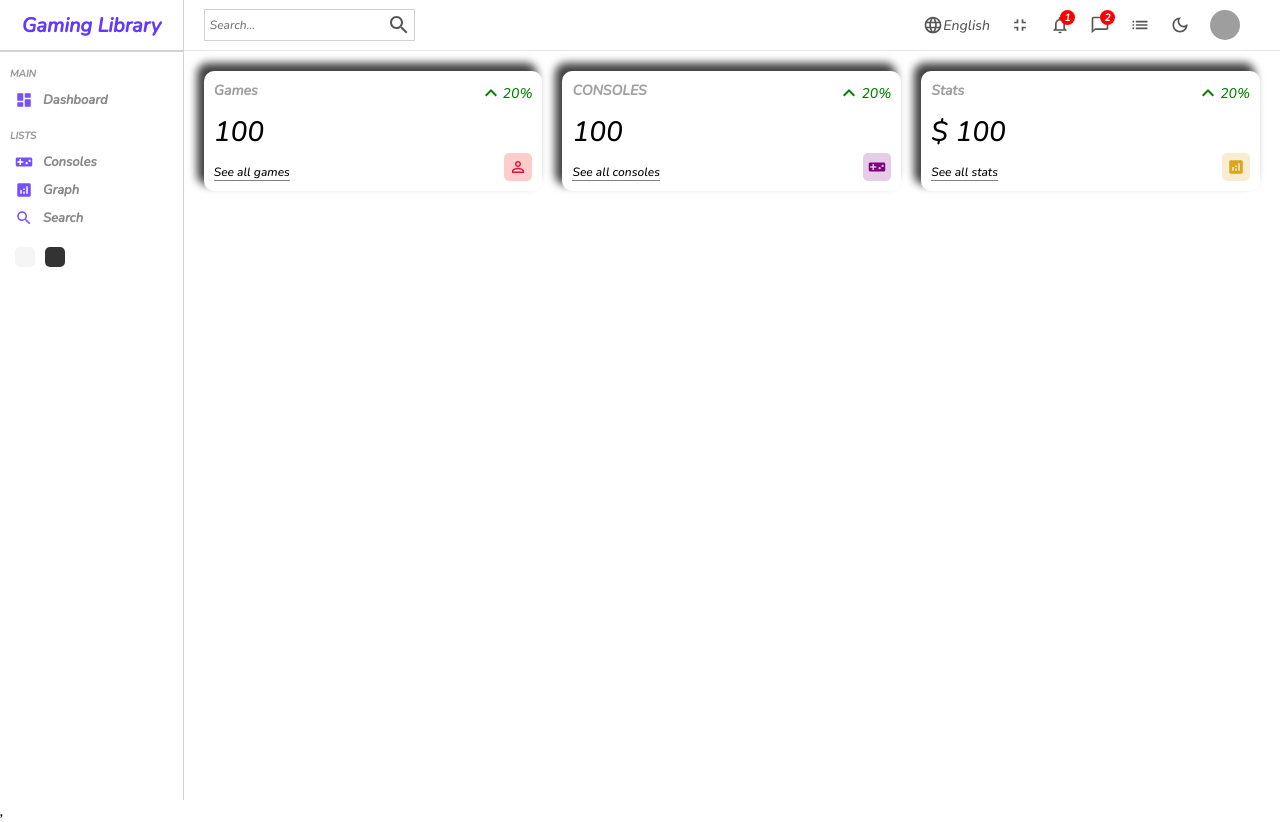
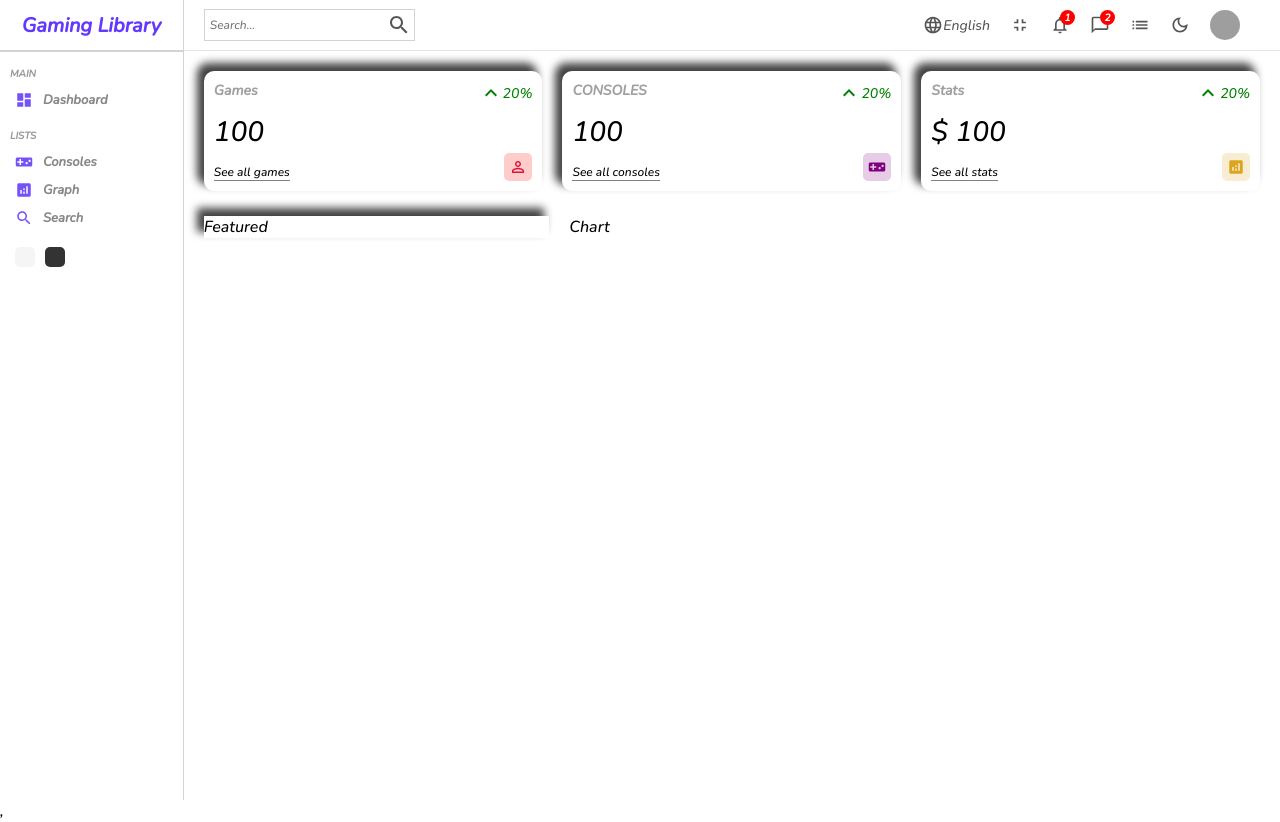
Before and after one commit to psions/VideoGameFrontEnd, a React (Create React App) app: page / in a window 1280 px wide. Built offline with nearby package versions, Linux system fonts and the light colour scheme; grey boxes are pictures that could not be loaded.

Commit message:
created widgets for graph and featured console

```diff
--- a/src/components/Home/Home.jsx
+++ b/src/components/Home/Home.jsx
@@ -2,6 +2,8 @@
 import Navbar from "../../components/navbar/Navbar"
 import "./home.scss"
 import Widget from "../../components/widget/Widget"
+import Featured from "../../components/featured/Featured"
+import Chart from "../../components/chart/Chart"
 
 
 const Home = () => {
@@ -15,6 +17,10 @@
                     <Widget type="console"/>
                     <Widget type="statistics"/>
                 </div>
+                <div className="charts">
+                    <Featured/>
+                    <Chart/>
+                </div>
             </div>
         </div>
      );
--- a/src/components/Home/home.scss
+++ b/src/components/Home/home.scss
@@ -4,10 +4,14 @@
    .homeContainer{
         flex: 6;
 
-        .widgets{
+        .widgets, .charts{
            display: flex;
            padding: 20px;
            gap: 20px;
         }
+
+        .charts{
+           padding: 5px 20px;
+        }
    }
 }
--- /dev/null
+++ b/src/components/chart/Chart.jsx
@@ -0,0 +1,9 @@
+import "./chart.scss"
+
+const Chart = () => {
+  return (
+    <div className="chart">Chart</div>
+  )
+}
+
+export default Chart
--- /dev/null
+++ b/src/components/chart/chart.scss
@@ -0,0 +1,3 @@
+.chart{
+    flex: 4;
+}
--- /dev/null
+++ b/src/components/featured/Featured.jsx
@@ -0,0 +1,9 @@
+import "./featured.scss"
+
+const Featured = () => {
+  return (
+    <div className="featured">Featured</div>
+  )
+}
+
+export default Featured
--- /dev/null
+++ b/src/components/featured/featured.scss
@@ -0,0 +1,5 @@
+.featured{
+    flex: 2;
+    box-shadow: -6px -7px 8px 1px rgba(0,0,0,0.75);
+    -webkit-box-shadow: -6px -7px 8px 1px rgba(0,0,0,0.75);
+}
```
